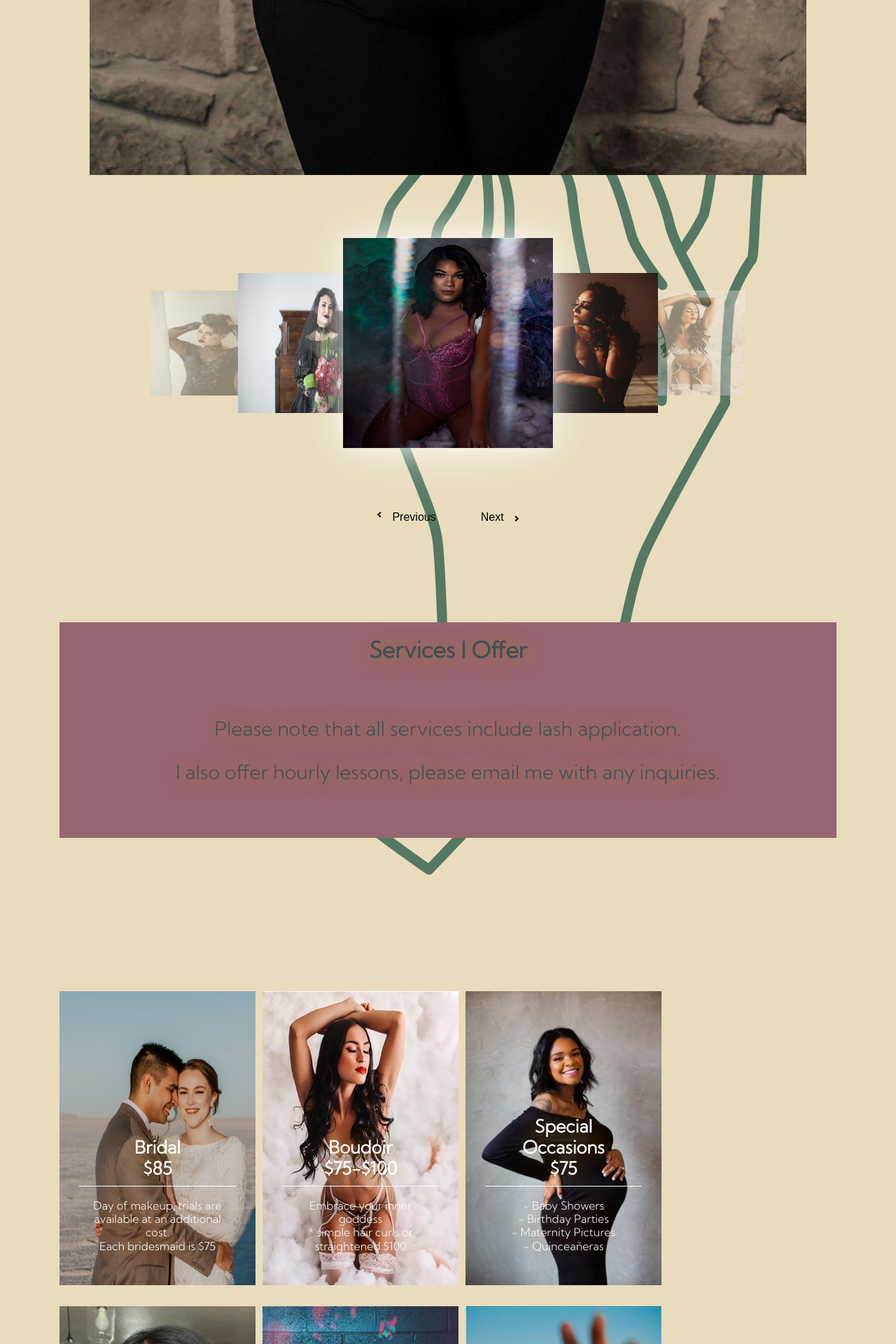
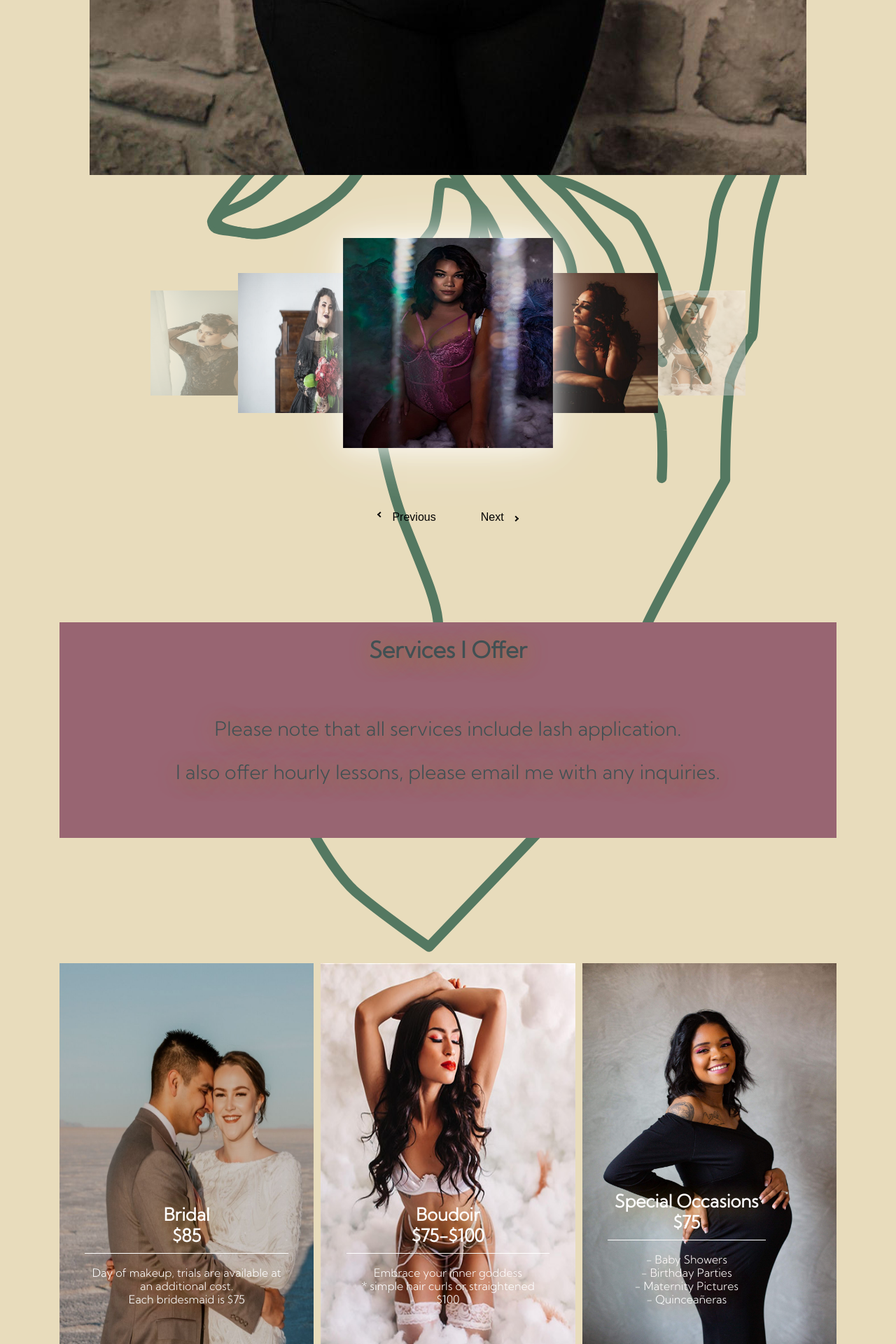
Before and after one commit to tuckernickman/briannabravobeauty.com, a PHP site: page /home.php in a window 1280 px wide. Shown: the part 3080-5000 px from the top of the page at 70% size. Run offline with PHP 8.4, Linux system fonts and the light colour scheme; some libraries are stand-ins or nearby versions; some web fonts are replaced; grey boxes are pictures that could not be loaded.

Commit message:
services

```diff
--- a/services.php
+++ b/services.php
@@ -35,10 +35,10 @@
 </section>
 
 <div class="container-fluid contenedor text-center">
-   <h1 class="text-center"></h1>
+
    <div class=" container text-center">
    <div class="row">
-      <div class="col-lg-3 col-md-4 col-sm-6 col-xs-12 container_foto ">
+      <div class="col container_foto ">
          <div class="ver_mas text-center">
 
          </div>
@@ -48,7 +48,7 @@
          </article>
          <img src="/assets/img/simplewedding.jpg" alt="">
       </div>
-      <div class="col-lg-3 col-md-4 col-sm-6 col-xs-12 container_foto">
+      <div class="col container_foto">
          <div class="ver_mas text-center">
             <span id="click" class="lnr lnr-eye"></span>
          </div>
@@ -58,7 +58,7 @@
          </article>
          <img src="/assets/img/whitebudoire.jpg" alt="">
       </div>
-      <div class="col-lg-3 col-md-4 col-sm-6 col-xs-12 container_foto">
+      <div class="col container_foto">
          <div class="ver_mas text-center">
             <span class="lnr lnr-eye"></span>
          </div>
@@ -71,7 +71,7 @@
       </div>
 
       <div class="row">
-      <div class="col-lg-3 col-md-4 col-sm-8 col-xs-12 container_foto">
+      <div class="col container_foto">
          <div class="ver_mas text-center">
             <span  class="lnr lnr-eye"></span>
          </div>
@@ -81,7 +81,7 @@
          </article>
          <img src="/assets/img/simplemakeup1.jpg" alt="">
       </div>
-      <div class="col-lg-3 col-md-4 col-sm-6 col-xs-12 container_foto">
+      <div class="col container_foto">
          <div class="ver_mas text-center">
             <span  class="lnr lnr-eye"></span>
          </div>
@@ -91,7 +91,7 @@
          </article>
          <img src="/assets/img/reddress.jpg" alt="">
       </div>
-      <div class="col-lg-3 col-md-4 col-sm-6 col-xs-12 container_foto">
+      <div class="col container_foto">
          <div class="ver_mas text-center">
             <span  class="lnr lnr-eye"></span>
          </div>
```
